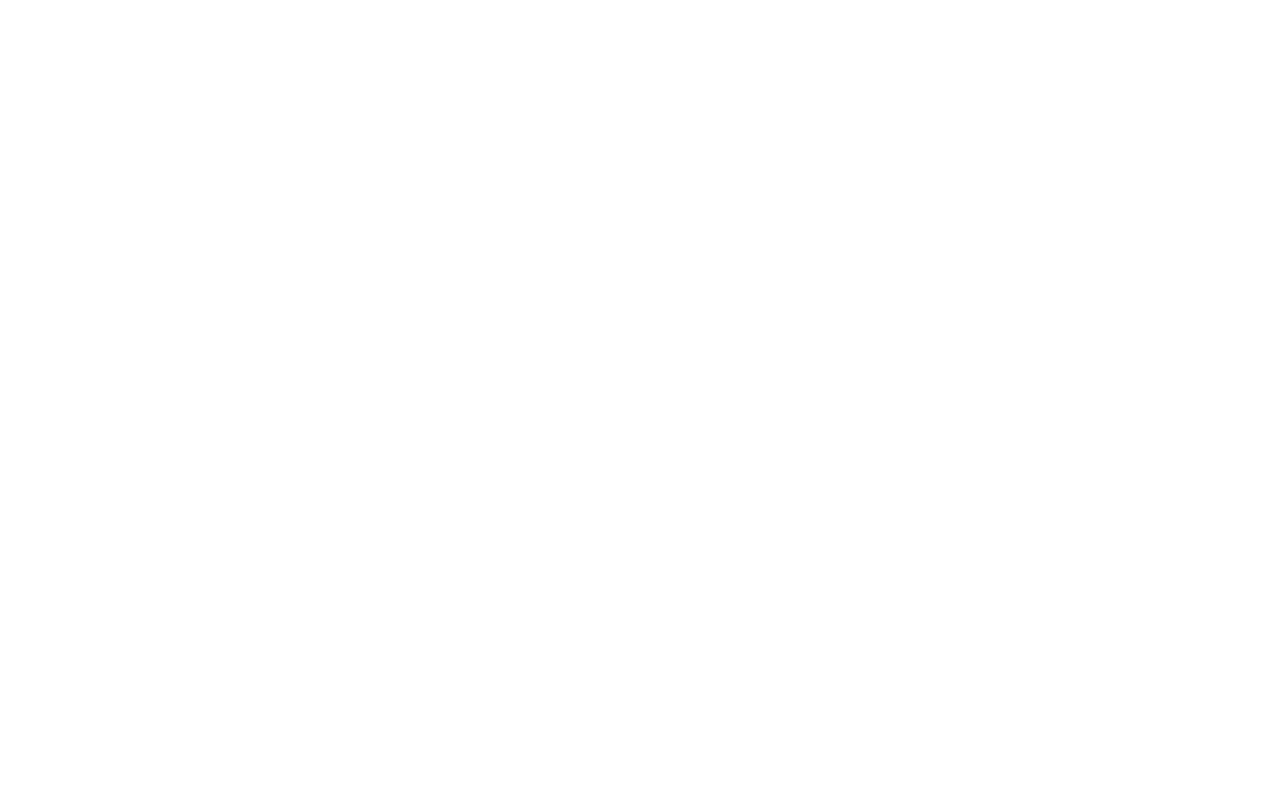
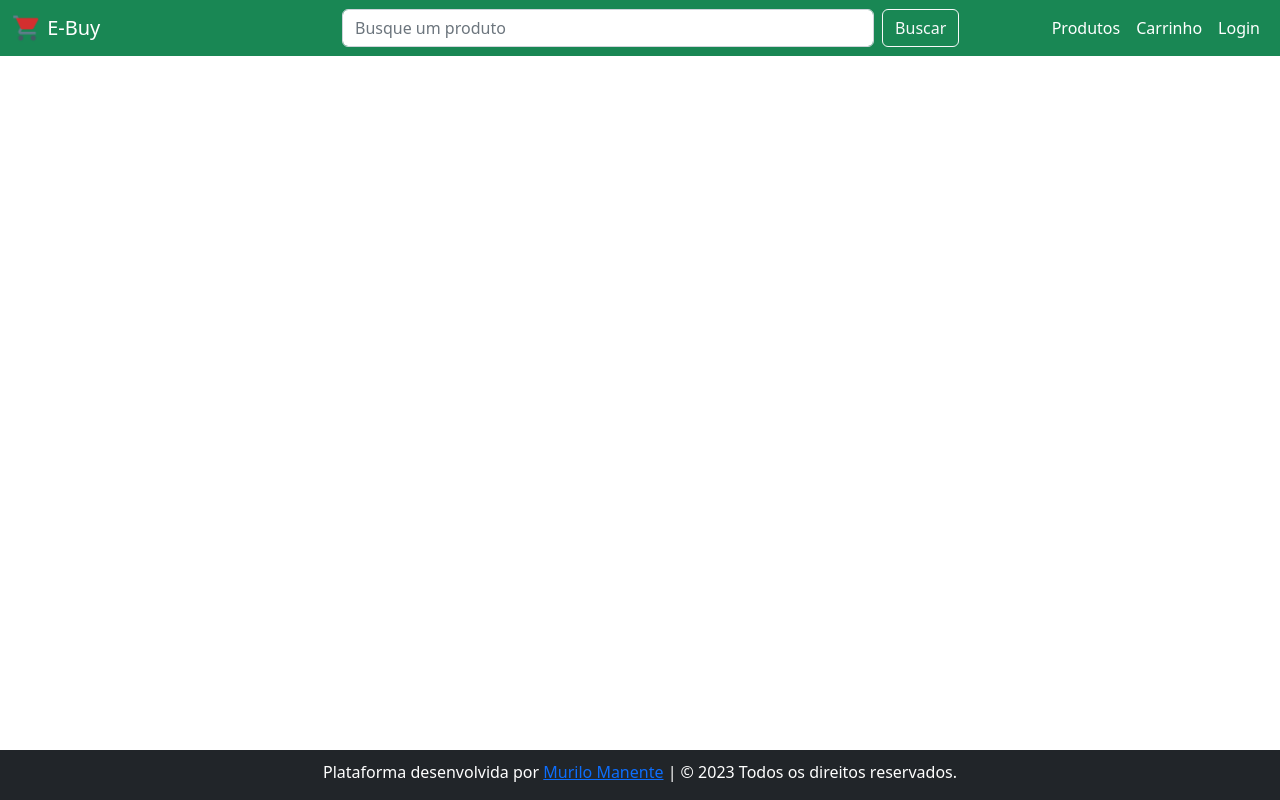
Before and after one commit to MUnente/EBuy.Ecommerce, an Angular app in the folder ebuy.app/: page /home in a window 1280 px wide. Built offline with nearby package versions, Linux system fonts and the light colour scheme.

Commit message:
fix: loading "home" and "page-not-found" with lazy loading

```diff
--- a/ebuy.app/src/app/app.module.ts
+++ b/ebuy.app/src/app/app.module.ts
@@ -2,9 +2,6 @@ import { NgModule } from '@angular/core';
 import { BrowserModule } from '@angular/platform-browser';
 
 import { AppRoutingModule } from './app-routing.module';
-import { HomeModule } from './pages/home/home.module';
-import { AuthModule } from './pages/auth/auth.module';
-import { PageNotFoundModule } from './pages/page-not-found/page-not-found.module';
 
 import { AppComponent } from './app.component';
 
@@ -15,9 +12,6 @@ import { AppComponent } from './app.component';
   imports: [
     BrowserModule,
     AppRoutingModule,
-    AuthModule,
-    HomeModule,
-    PageNotFoundModule
   ],
   providers: [],
   bootstrap: [AppComponent]
--- a/ebuy.app/src/app/components/navigation/navigation.module.ts
+++ b/ebuy.app/src/app/components/navigation/navigation.module.ts
@@ -2,6 +2,7 @@ import { NgModule } from '@angular/core';
 import { CommonModule } from '@angular/common';
 import { TopMenuComponent } from './top-menu-component/top-menu.component';
 import { FooterComponent } from './footer-component/footer.component';
+import { RouterModule } from '@angular/router';
 
 @NgModule({
   declarations: [
@@ -9,7 +10,8 @@ import { FooterComponent } from './footer-component/footer.component';
     FooterComponent
   ],
   imports: [
-    CommonModule
+    CommonModule,
+    RouterModule
   ],
   exports: [
     TopMenuComponent,
--- a/ebuy.app/src/app/components/navigation/top-menu-component/top-menu.component.html
+++ b/ebuy.app/src/app/components/navigation/top-menu-component/top-menu.component.html
@@ -1,6 +1,6 @@
 <nav class="navbar navbar-expand-lg bg-success fixed-top">
     <div class="container-fluid">
-        <a class="navbar-brand text-white w-25" >
+        <a class="navbar-brand text-white w-25" [routerLink]="['/home']">
             <img src="../../../assets/ic_shopping_cart_128px.png" width="30" height="30" class="d-inline-block align-top" alt="">
             E-Buy
         </a>
@@ -19,7 +19,7 @@
             <ul class="navbar-nav">
                 <li class="nav-item">
                     <a class="nav-link text-white">
-                        Categorias
+                        Produtos
                     </a>
                 </li>
                 <li class="nav-item">
@@ -28,7 +28,7 @@
                     </a>
                 </li>
                 <li class="nav-item">
-                    <a class="nav-link text-white">
+                    <a class="nav-link text-white" [routerLink]="['/auth']">
                         Login
                     </a>
                 </li>
--- a/ebuy.app/src/app/pages/home/home-component/home.component.ts
+++ b/ebuy.app/src/app/pages/home/home-component/home.component.ts
@@ -7,5 +7,5 @@ import { Component } from '@angular/core';
   ]
 })
 export class HomeComponent {
-
+  overdose: string = 'dorgas ilicitas'
 }
```
Also changed, not shown: ebuy.app/src/app/pages/home/home.module.ts (+3 -4 lines), ebuy.app/src/app/pages/page-not-found/page-not-found.module.ts (+3 -4 lines).
